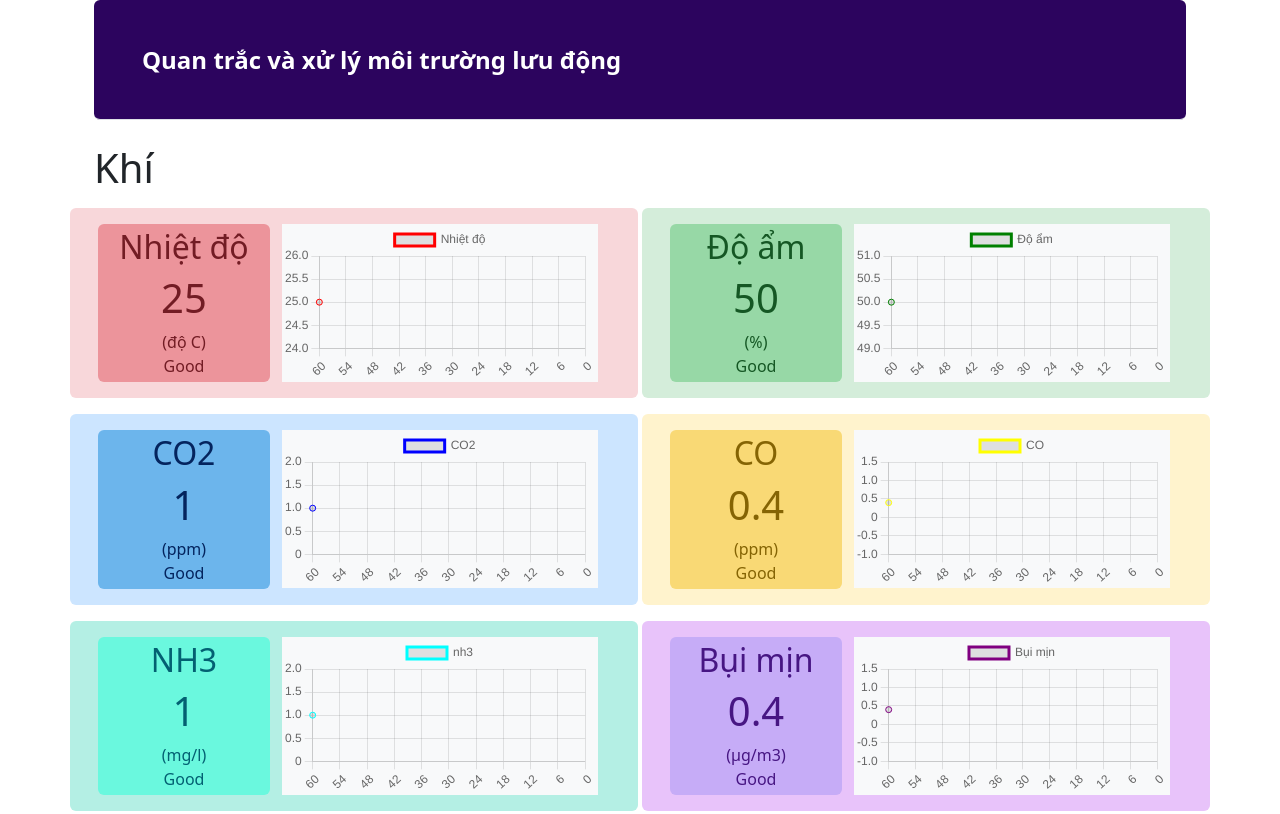
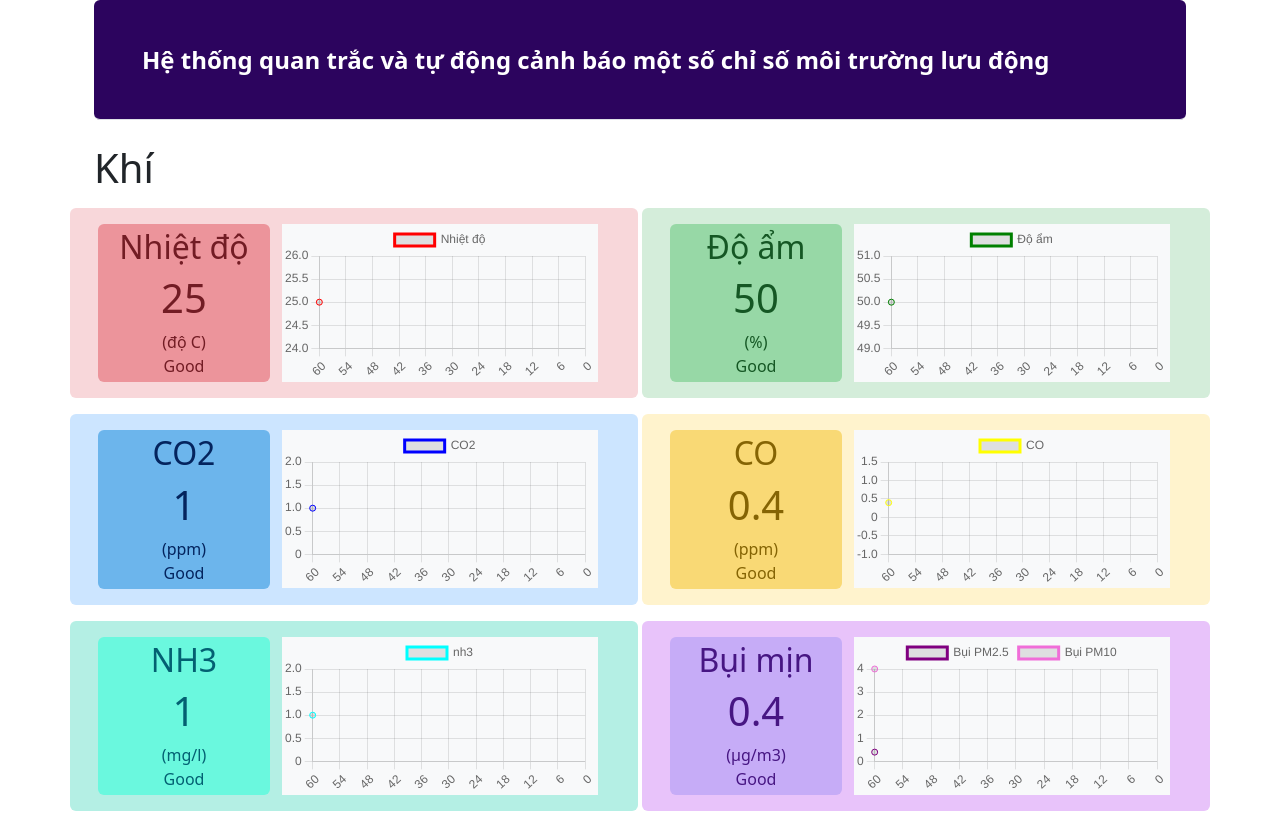
Before and after one commit to LeVietHa05/thuyenXuLyNuoc_VietThai, a website: page public/views/index.html in a window 1280 px wide. Shown: the top 814 px of the page. Drawn offline with nearby package versions, Linux system fonts and the light colour scheme; no server answers.

Commit message:
update bui 2.5 and pm10 chart

```diff
--- a/public/views/index.html
+++ b/public/views/index.html
@@ -1,7 +1,7 @@
 <html>
 
 <head>
-  <title>Quan trắc và xử lý môi trường lưu động</title>
+  <title>Hệ thống quan trắc và tự động cảnh báo một số chỉ số môi trường lưu động</title>
   <meta name="description" content="website for controlling and keep track of the boat">
   <link rel="stylesheet" href="/stylesheets/style.css">
   <script src="https://cdn.jsdelivr.net/npm/chart.js@3.9.1/dist/chart.min.js"></script>
@@ -18,7 +18,8 @@
         <svg class="bi me-2" width="40" height="32">
           <use xlink:href="#bootstrap"></use>
         </svg>
-        <span class="fs-4 bcc-purle fw-bolder fs-2">Quan trắc và xử lý môi trường lưu động</span>
+        <span class="fs-4 bcc-purle fw-bolder fs-2">Hệ thống quan trắc và tự động cảnh báo một số chỉ số môi trường lưu
+          động</span>
       </a>
     </header>
     <div class="h1 mt-4 ">Khí</div>
@@ -571,6 +572,27 @@
   <!-- chart -->
   <script>
     function chartConfigGen(label, data, color) {
+      //to create a chart that have more than one dataset, just add more data to the data array
+      let datasets = [];
+      if (data[0].length > 1) {
+        console.log("creating chart with " + data[0].length + " datasets")
+        for (let i = 0; i < data[0].length; i++) {
+          datasets[i] = {
+            label: label[i],
+            data: data[0][i],
+            borderColor: color[i],
+            tension: 0.1,
+          }
+        }
+        console.table(datasets)
+      } else { //if only one dataset
+        datasets[0] = {
+          label: label,
+          data: data,
+          borderColor: color,
+          tension: 0.1,
+        }
+      }
       return {
         type: "line",
         data: {
@@ -578,14 +600,7 @@
             60, 58, 56, 54, 52, 50, 48, 46, 44, 42, 40, 38, 36, 34, 32, 30, 28,
             26, 24, 22, 20, 18, 16, 14, 12, 10, 8, 6, 4, 2, 0,
           ],
-          datasets: [
-            {
-              label: label,
-              data: data,
-              borderColor: color,
-              tension: 0.1,
-            },
-          ],
+          datasets: datasets,
           options: {
             responsive: true,
           },
@@ -596,9 +611,9 @@
       };
     }
 
-    let labels = ["Nhiệt độ", "Độ ẩm", "CO2", "CO", "nh3", "Bụi mịn", "Nhiệt độ nước", "pH", "TDS", "Lưu lượng mưa", "Tốc độ gió", "Mực nước"]
-    let data = [25, 50, 1, 0.4, 1, 0.4, 25, 7.0, 50, 2, 1, 0.4]
-    let colors = ["red", "green", "blue", "yellow", "cyan", "purple", "red", "green", "blue", "yellow", "cyan", "purple"]
+    let labels = ["Nhiệt độ", "Độ ẩm", "CO2", "CO", "nh3", ["Bụi PM2.5", "Bụi PM10"], "Nhiệt độ nước", "pH", "TDS", "Lưu lượng mưa", "Tốc độ gió", "Mực nước"]
+    let data = [25, 50, 1, 0.4, 1, [[0.4], [4]], 25, 7.0, 50, 2, 1, 0.4]
+    let colors = ["red", "green", "blue", "yellow", "cyan", ["purple", "#F06DD8"], "red", "green", "blue", "yellow", "cyan", "purple"]
     let chartids = ["tempChart", "humiChart", "co2Chart", "coChart", "nh3Chart", "dustChart", "water_tempChart", "phChart", "tdsChart", "flowChart", "windSpeedChart", "wlevelChart"]
     const charts = [];
     const chartConfigs = [];
```
